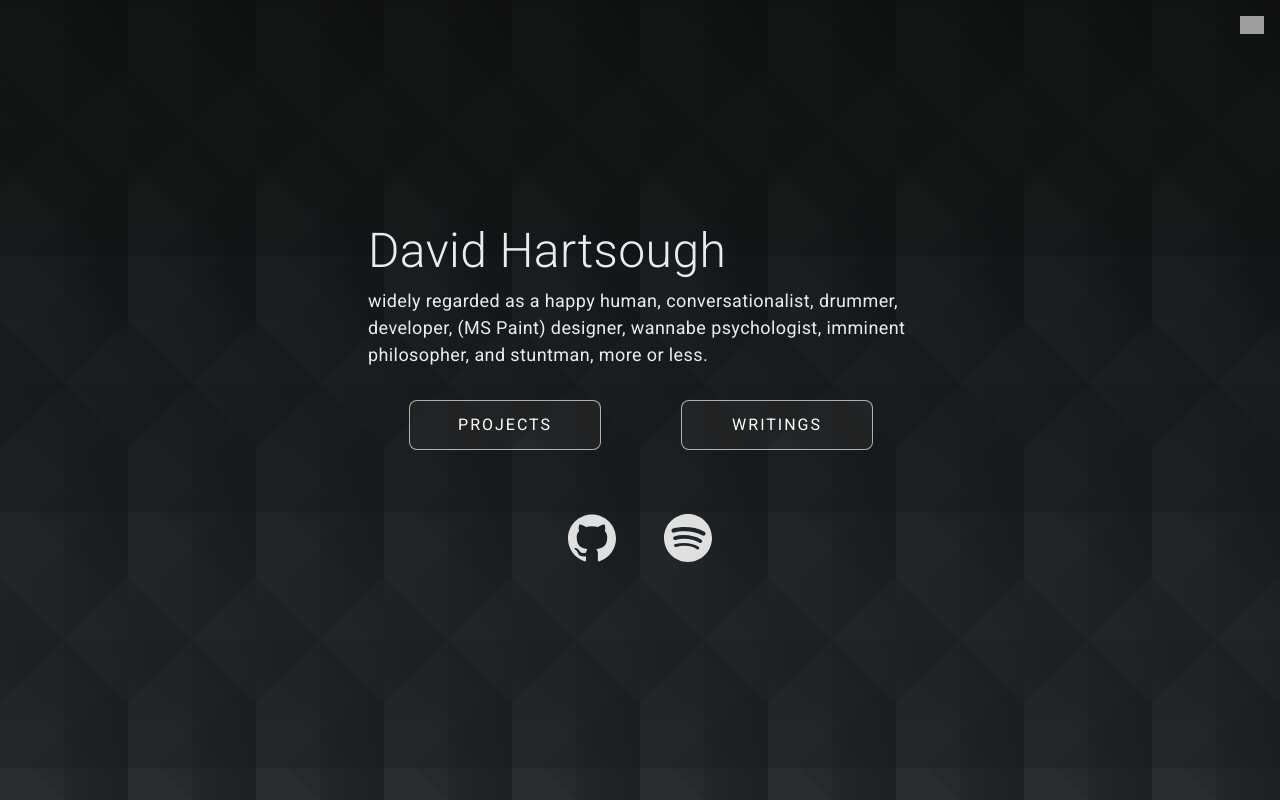
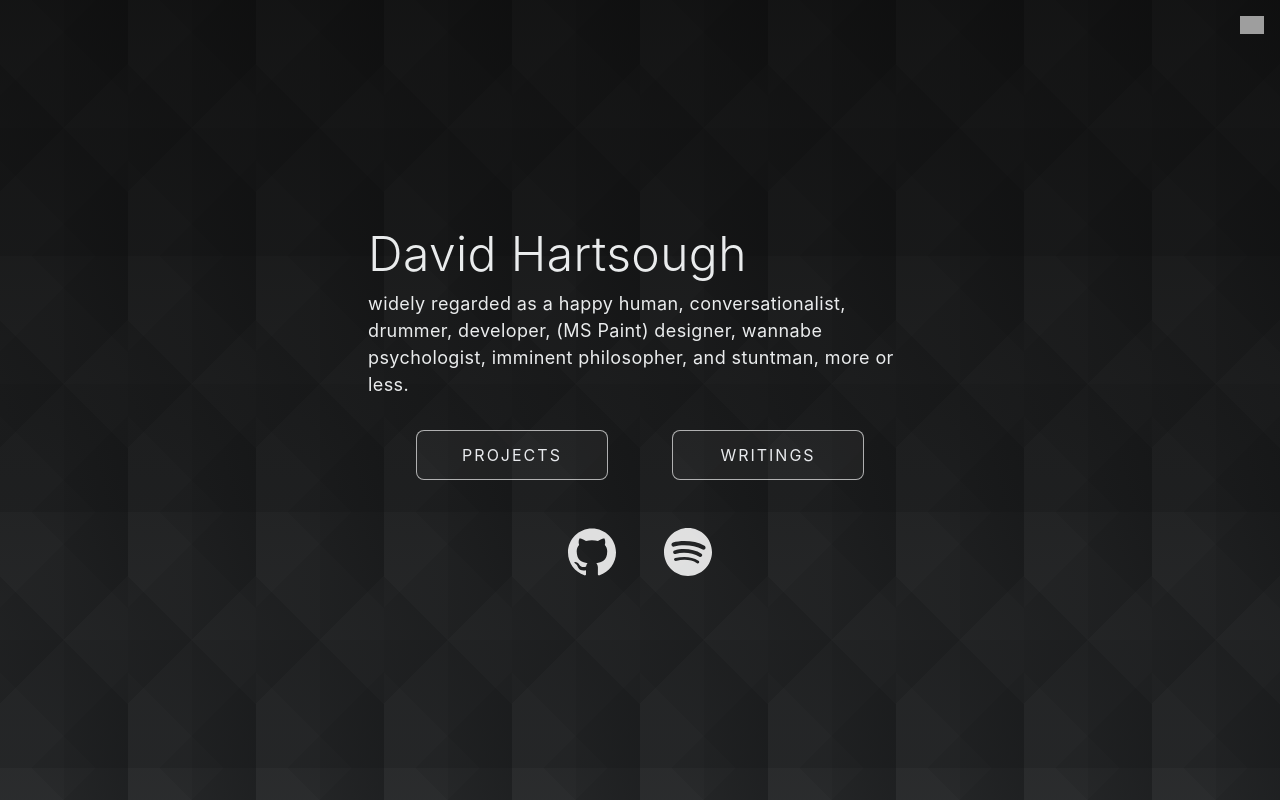
Before and after one commit to davidhartsough/davidhartsough.github.io, a PHP site: page / in a window 1280 px wide. Run offline with PHP 8.4, Linux system fonts and the light colour scheme; grey boxes are pictures that could not be loaded.

Commit message:
improve styles

```diff
--- a/index.html
+++ b/index.html
@@ -61,7 +61,6 @@
   <meta name="msapplication-TileImage" content="/mstile-144x144.png">
   <meta name="msapplication-TileColor" content="#198BED">
   <link rel="mask-icon" href="/safari-pinned-tab.svg" color="#198BED">
-  <link href="https://fonts.googleapis.com/css?family=Roboto:300,400" rel="stylesheet">
   <link rel="stylesheet" href="./main.css">
   <script async src="https://www.googletagmanager.com/gtag/js?id=UA-51999116-1"></script>
   <script>
@@ -78,29 +77,21 @@
     </header>
     <section>
       <nav>
-        <ul class="nav-list">
-          <li class="nav-item"><a href="/projects" class="nav-link">Projects</a></li>
-          <li class="nav-item"><a href="/writings" class="nav-link">Writings</a></li>
-        </ul>
+        <a href="/projects" class="nav-link">Projects</a>
+        <a href="/writings" class="nav-link">Writings</a>
       </nav>
     </section>
     <footer>
-      <ul>
-        <li class="link-item" id="github">
       <a class="icon-link" href="https://github.com/davidhartsough" target="_blank">
-            <svg viewBox="0 0 24 24" fill="#FFFFFF" xmlns="http://www.w3.org/2000/svg" aria-hidden="true">
+        <svg viewBox="0 0 24 24" xmlns="http://www.w3.org/2000/svg" aria-hidden="true">
           <path d="M12 .297c-6.63 0-12 5.373-12 12 0 5.303 3.438 9.8 8.205 11.385.6.113.82-.258.82-.577 0-.285-.01-1.04-.015-2.04-3.338.724-4.042-1.61-4.042-1.61C4.422 18.07 3.633 17.7 3.633 17.7c-1.087-.744.084-.729.084-.729 1.205.084 1.838 1.236 1.838 1.236 1.07 1.835 2.809 1.305 3.495.998.108-.776.417-1.305.76-1.605-2.665-.3-5.466-1.332-5.466-5.93 0-1.31.465-2.38 1.235-3.22-.135-.303-.54-1.523.105-3.176 0 0 1.005-.322 3.3 1.23.96-.267 1.98-.399 3-.405 1.02.006 2.04.138 3 .405 2.28-1.552 3.285-1.23 3.285-1.23.645 1.653.24 2.873.12 3.176.765.84 1.23 1.91 1.23 3.22 0 4.61-2.805 5.625-5.475 5.92.42.36.81 1.096.81 2.22 0 1.606-.015 2.896-.015 3.286 0 .315.21.69.825.57C20.565 22.092 24 17.592 24 12.297c0-6.627-5.373-12-12-12"/>
         </svg>
       </a>
-        </li>
-        <li class="link-item" id="spotify">
       <a class="icon-link" href="https://open.spotify.com/user/davidhartsough" target="_blank">
-            <svg viewBox="0 0 24 24" fill="#FFFFFF" xmlns="http://www.w3.org/2000/svg" aria-hidden="true">
+        <svg viewBox="0 0 24 24" xmlns="http://www.w3.org/2000/svg" aria-hidden="true">
           <path d="M12 0C5.4 0 0 5.4 0 12s5.4 12 12 12 12-5.4 12-12S18.66 0 12 0zm5.521 17.34c-.24.359-.66.48-1.021.24-2.82-1.74-6.36-2.101-10.561-1.141-.418.122-.779-.179-.899-.539-.12-.421.18-.78.54-.9 4.56-1.021 8.52-.6 11.64 1.32.42.18.479.659.301 1.02zm1.44-3.3c-.301.42-.841.6-1.262.3-3.239-1.98-8.159-2.58-11.939-1.38-.479.12-1.02-.12-1.14-.6-.12-.48.12-1.021.6-1.141C9.6 9.9 15 10.561 18.72 12.84c.361.181.54.78.241 1.2zm.12-3.36C15.24 8.4 8.82 8.16 5.16 9.301c-.6.179-1.2-.181-1.38-.721-.18-.601.18-1.2.72-1.381 4.26-1.26 11.28-1.02 15.721 1.621.539.3.719 1.02.419 1.56-.299.421-1.02.599-1.559.3z"/>
         </svg>
       </a>
-        </li>
-      </ul>
     </footer>
   </main>
   <!-- COIN Machine -->
--- a/main.css
+++ b/main.css
@@ -1,26 +1,15 @@
 *,
-*:after,
-*:before {
+*:before,
+*:after {
   box-sizing: inherit;
-  margin: 0;
-  padding: 0;
 }
-::-moz-selection {
-  background: #b3d4fc;
-  text-shadow: none;
-}
-::selection {
-  background: #b3d4fc;
-  text-shadow: none;
-}
-/**********/
 html {
   box-sizing: border-box;
-  font-size: 16px;
-  font-family: "Roboto", sans-serif;
+  font-size: 1rem;
+  font-family: -apple-system, BlinkMacSystemFont, "Segoe UI", "Roboto",
+    "Helvetica Neue", Arial, sans-serif;
   font-weight: 400;
   line-height: 1.5;
-  text-align: left;
   -webkit-text-size-adjust: 100%;
   -ms-text-size-adjust: 100%;
   -ms-overflow-style: scrollbar;
@@ -70,17 +59,10 @@ body {
   );
   display: flex;
   align-items: center;
-}
-main,
-header,
-section,
-nav,
-footer,
-li,
-a {
-  display: block;
+  margin: 0;
 }
 main {
+  display: block;
   max-width: 38rem;
   margin: 0 auto;
   padding: 2rem;
@@ -88,35 +70,33 @@ main {
 h1 {
   font-weight: 300;
   font-size: 3rem;
+  margin: 0;
 }
 p {
   font-size: 1.125rem;
+  margin: 0;
 }
 section {
   padding: 1rem 0;
 }
-.for-hire-link {
-  display: inline;
-  color: #fff;
+nav {
+  display: flex;
+  justify-content: space-evenly;
 }
-ul {
-  list-style-type: none;
-  display: flex;
-}
-li {
+a {
+  display: block;
+  text-align: center;
+  text-decoration: none;
   flex: 1 1 auto;
-  text-align: center;
-  padding: 1rem;
 }
 .nav-link {
-  color: #fff;
+  color: #e8eaed;
   background-color: rgba(255, 255, 255, 0.04);
   border: 1px solid rgba(255, 255, 255, 0.64);
   padding: 0.75rem 1rem;
-  text-decoration: none;
+  margin: 1rem 1rem 2rem;
   border-radius: 0.5rem;
   max-width: 12rem;
-  margin: 0 auto;
   text-transform: uppercase;
   letter-spacing: 0.125rem;
 }
@@ -127,18 +107,17 @@ li {
 .nav-link:active,
 .nav-link:focus {
   background-color: rgba(255, 255, 255, 0.24);
-  border: 1px solid #fff;
+  border: 1px solid #e8eaed;
 }
 footer {
-  margin: 0 auto;
-  max-width: 12rem;
-  padding-top: 1rem;
+  display: flex;
+  justify-content: center;
 }
 .icon-link {
   fill: #fff;
   max-width: 3rem;
-  margin: 0 auto;
   opacity: 0.86;
+  margin: 0 1.5rem;
 }
 .icon-link:hover {
   opacity: 1;
@@ -150,14 +129,19 @@ footer {
   p {
     font-size: 1rem;
   }
-  .nav-list {
+  .nav-link {
+    margin: 1rem 0.5rem 2rem;
+  }
+}
+@media screen and (max-width: 384px) {
+  nav {
     display: block;
   }
-  .nav-item {
-    flex: none;
+  .nav-link {
+    margin: 1rem auto 2rem;
   }
 }
-/**********/
+/**** Print ****/
 @media print {
   *,
   *:before,
@@ -172,10 +156,10 @@ footer {
 /**** COIN Machine ****/
 #activate-coin-machine {
   position: fixed;
-  top:1rem;
-  right:1rem;
-  width:1.5rem;
-  height:1.5rem;
+  top: 1rem;
+  right: 1rem;
+  width: 1.5rem;
+  height: 1.5rem;
   cursor: pointer;
 }
 #coin-machine-img {
```
Lines whose indentation alone changed are shown as unchanged.
